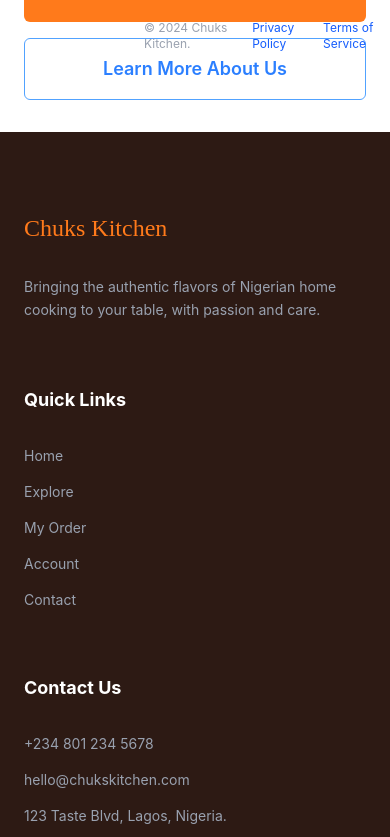
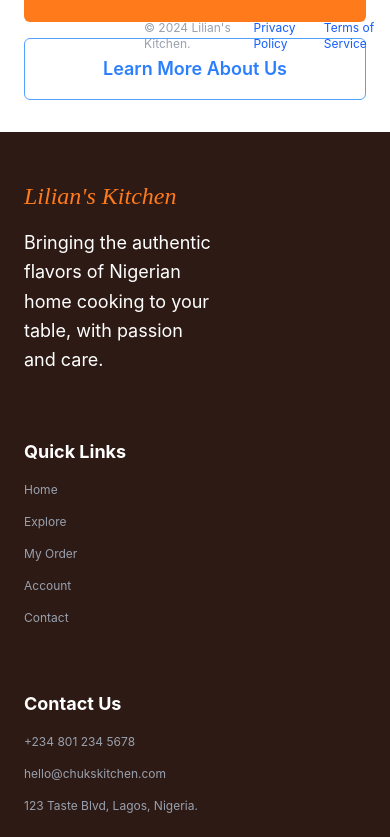
Before and after one commit to wisdom-maduchor/Trueminds_Individual_project, a React (Vite) app: page / in a window 390 px wide. Shown: the part 1007-1844 px from the top of the page. Built offline with nearby package versions, Linux system fonts and the light colour scheme.

Commit message:
making some updates

```diff
--- a/src/App.jsx
+++ b/src/App.jsx
@@ -108,6 +108,7 @@ function App() {
         <Menu
           onLoginClick={navigateToLogin}
           onHomeClick={navigateToHome}
+          onExploreClick={navigateToMenu}
           onFoodSelect={navigateToFoodDetail}
           onMyOrdersClick={navigateToMyOrders}
           onAccountClick={navigateToPayment}
--- a/src/components/Footer.jsx
+++ b/src/components/Footer.jsx
@@ -2,17 +2,17 @@ import React from 'react';
 
 const Footer = ({ onHomeClick, onExploreClick, onMyOrdersClick, onAccountClick }) => {
     return (
-        <footer className="bg-dark-brown text-white py-20 px-6 md:px-24 mt-auto">
+        <footer className="bg-dark-brown text-white py-12 px-6 md:px-24 mt-auto">
             <div className="max-w-7xl mx-auto grid grid-cols-1 md:grid-cols-4 gap-16">
                 <div>
-                    <h2 className="text-2xl font-pacifico text-chuks-orange mb-8">Chuks Kitchen</h2>
-                    <p className="text-gray-400 leading-relaxed text-sm">
-                        Bringing the authentic flavors of Nigerian home cooking to your table, with passion and care.
+                    <h2 className="text-2xl font-pacifico italic text-chuks-orange mb-4">Lilian's Kitchen</h2>
+                    <p className="text-white leading-relaxed text-lg">
+                        Bringing the authentic <br /> flavors of Nigerian <br /> home cooking to your <br /> table, with passion <br /> and care.
                     </p>
                 </div>
                 <div>
-                    <h3 className="text-lg font-bold mb-8">Quick Links</h3>
-                    <ul className="space-y-4 text-gray-400 text-sm">
+                    <h3 className="text-lg font-bold mb-4">Quick Links</h3>
+                    <ul className="space-y-4 text-gray-400 text-xs">
                         <li><button onClick={onHomeClick} className="hover:text-white transition-colors">Home</button></li>
                         <li><button onClick={onExploreClick} className="hover:text-white transition-colors">Explore</button></li>
                         <li><button onClick={onMyOrdersClick} className="hover:text-white transition-colors">My Order</button></li>
@@ -21,16 +21,16 @@ const Footer = ({ onHomeClick, onExploreClick, onMyOrdersClick, onAccountClick }
                     </ul>
                 </div>
                 <div>
-                    <h3 className="text-lg font-bold mb-8">Contact Us</h3>
-                    <ul className="space-y-4 text-gray-400 text-sm">
+                    <h3 className="text-lg font-bold mb-4">Contact Us</h3>
+                    <ul className="space-y-4 text-gray-400 text-xs">
                         <li>+234 801 234 5678</li>
                         <li>hello@chukskitchen.com</li>
                         <li>123 Taste Blvd, Lagos, Nigeria.</li>
                     </ul>
                 </div>
                 <div>
-                    <h3 className="text-lg font-bold mb-8">Follow Us</h3>
-                    <ul className="space-y-4 text-gray-400 text-sm">
+                    <h3 className="text-lg font-bold mb-4">Follow Us</h3>
+                    <ul className="space-y-4 text-gray-400 text-xs">
                         <li><a href="#" className="hover:text-white transition-colors">Facebook</a></li>
                         <li><a href="#" className="hover:text-white transition-colors">Twitter</a></li>
                         <li><a href="#" className="hover:text-white transition-colors">LinkedIn</a></li>
@@ -38,7 +38,7 @@ const Footer = ({ onHomeClick, onExploreClick, onMyOrdersClick, onAccountClick }
                     </ul>
                 </div>
             </div>
-            <div className="max-w-7xl mx-auto mt-20 pt-8 border-t border-gray-800 flex flex-col md:flex-row justify-between items-center gap-6">
+            <div className="max-w-7xl mx-auto mt-10 pt-8 border-t border-gray-800 flex flex-col md:flex-row justify-between items-center gap-6">
                 <p className="text-xs text-gray-600">© 2020 Lift Media. All rights reserved.</p>
                 <button
                     onClick={() => window.scrollTo({ top: 0, behavior: 'smooth' })}
--- a/src/components/Header.jsx
+++ b/src/components/Header.jsx
@@ -12,10 +12,10 @@ const Header = ({
         <header className="bg-white px-6 md:px-24 py-4 flex items-center justify-between sticky top-0 z-50 border-b border-gray-100">
             <div className="flex items-center space-x-12">
                 <h1
-                    className="text-2xl font-pacifico text-chuks-orange cursor-pointer"
+                    className="text-2xl font-pacifico italic text-chuks-orange cursor-pointer"
                     onClick={onHomeClick}
                 >
-                    Chuks Kitchen
+                    Lilian's Kitchen
                 </h1>
                 <nav className="hidden md:flex space-x-8 text-sm font-medium text-gray-600">
                     <button
--- a/src/index.css
+++ b/src/index.css
@@ -1,13 +1,13 @@
 @import "tailwindcss";
 
 @theme {
-  --font-pacifico: "Pacifico", cursive;
+  --font-pacifico: "Buttermilk", cursive;
   --font-inter: "Inter", sans-serif;
   --color-chuks-orange: #FF7A1B;
   --color-dark-brown: #2D1A14;
 }
 
-@import url('https://fonts.googleapis.com/css2?family=Inter:wght@400;500;600;700&family=Pacifico&display=swap');
+@import url('https://fonts.googleapis.com/css2?family=Inter:wght@400;500;600;700&display=swap');
 
 body {
   margin: 0;
--- a/src/pages/Login.jsx
+++ b/src/pages/Login.jsx
@@ -17,7 +17,7 @@ const Login = ({ onBackClick, onSignupClick, onHomeClick, onExploreClick, onMyOr
                         className="w-full h-full object-cover"
                     />
                     <div className="absolute inset-0 bg-[#FF7A1B]/70 flex flex-col items-center justify-center text-white px-12 text-center">
-                        <h1 className="text-5xl font-pacifico mb-8">Chuks Kitchen</h1>
+                        <h1 className="text-5xl font-pacifico italic mb-8">Lilian's Kitchen</h1>
                         <p className="text-xl max-w-sm leading-relaxed">
                             Your journey to delicious, authentic Nigerian meals starts here. Sign up or log in to order your favorites today!
                         </p>
@@ -28,7 +28,7 @@ const Login = ({ onBackClick, onSignupClick, onHomeClick, onExploreClick, onMyOr
                 <div className="w-full md:w-1/2 flex flex-col items-center justify-center px-6 md:px-16 py-8 md:py-12 bg-[#F5F7FA]">
                     <div className="w-full max-w-md rounded-2xl">
                         <div className="text-center mb-3">
-                            <h1 className="text-2xl font-pacifico text-chuks-orange mb-2">Chuks Kitchen</h1>
+                            <h1 className="text-2xl font-pacifico italic text-chuks-orange mb-2">Lilian's Kitchen</h1>
                             <h2 className="text-2xl font-bold text-gray-900">Login your Account</h2>
                         </div>
 
--- a/src/pages/Menu.jsx
+++ b/src/pages/Menu.jsx
@@ -254,7 +254,7 @@ const FoodCard = ({ item, onSelect, onAddToCart, onMyOrdersClick }) => (
 );
 
 // ─── Menu page ────────────────────────────────────────────────────────────────
-const Menu = ({ onLoginClick, onHomeClick, onFoodSelect, onMyOrdersClick, onAddToCart, onAccountClick }) => {
+const Menu = ({ onLoginClick, onHomeClick, onExploreClick, onFoodSelect, onMyOrdersClick, onAddToCart, onAccountClick }) => {
     const [selectedCategory, setSelectedCategory] = useState('Popular');
     const [isDropdownOpen, setIsDropdownOpen] = useState(false);
 
@@ -284,10 +284,10 @@ const Menu = ({ onLoginClick, onHomeClick, onFoodSelect, onMyOrdersClick, onAddT
                 <img src={homeHero} alt="Menu Hero" className="w-full h-full object-cover object-center" />
                 <div className="absolute inset-0 bg-black/40 flex flex-col justify-end px-6 md:px-24 pb-12">
                     <h2 className="text-4xl md:text-5xl font-bold text-white mb-2 tracking-tight">
-                        Chuks Kitchen
+                        Lilian's Kitchen
                     </h2>
                     <p className="text-lg md:text-xl text-gray-200 font-light">
-                        Chuks Kitchen Nigerian Home Cooking 4.8 (12k)
+                        Lilian's Kitchen Nigerian Home Cooking 4.8 (12k)
                     </p>
                 </div>
             </section>
--- a/src/pages/MyOrders.jsx
+++ b/src/pages/MyOrders.jsx
@@ -84,7 +84,7 @@ const MyOrders = ({ onLoginClick, onHomeClick, onExploreClick, cartItems, onUpda
                         onClick={onExploreClick}
                         className="flex items-center text-blue-500 font-medium hover:underline text-sm"
                     >
-                        <span className="mr-2 text-xl">+</span> Add more items from Chuks Kitchen
+                        <span className="mr-2 text-xl">+</span> Add more items from Lilian's Kitchen
                     </button>
 
                     <div className="flex flex-col items-end gap-4">
--- a/src/pages/Onboarding.jsx
+++ b/src/pages/Onboarding.jsx
@@ -22,7 +22,7 @@ const Onboarding = ({ onStartOrder, onSignIn, onHomeClick, onExploreClick, onMyO
                 <div className="w-full md:w-1/2 flex flex-col px-6 md:px-16 py-8 md:py-12 relative">
                     {/* Header */}
                     <div className="flex justify-between items-center mb-16">
-                        <h1 className="text-2xl font-pacifico text-chuks-orange">Chuks Kitchen</h1>
+                        <h1 className="text-2xl font-pacifico italic text-chuks-orange">Lilian's Kitchen</h1>
                         <button
                             onClick={onSignIn}
                             className="px-6 py-2 border border-blue-400 text-blue-500 rounded-md hover:bg-blue-50 transition-colors text-sm font-medium"
@@ -81,7 +81,7 @@ const Onboarding = ({ onStartOrder, onSignIn, onHomeClick, onExploreClick, onMyO
 
                     {/* Right Column Bottom Links */}
                     <div className="absolute bottom-8 left-6 md:left-16 flex items-center space-x-4 text-xs text-gray-400 ml-30 mb-12">
-                        <span>© 2024 Chuks Kitchen.</span>
+                        <span>© 2024 Lilian's Kitchen.</span>
                         <a href="#" className="hover:text-gray-600 text-blue-600">Privacy Policy</a>
                         <a href="#" className="hover:text-gray-600 text-blue-600">Terms of Service</a>
                     </div>
--- a/src/pages/Signup.jsx
+++ b/src/pages/Signup.jsx
@@ -18,7 +18,7 @@ const Signup = ({ onSignInClick, onHomeClick, onExploreClick, onMyOrdersClick, o
                         className="w-full h-full object-cover"
                     />
                     <div className="absolute inset-0 bg-[#FF7A1B]/70 flex flex-col items-center justify-center text-white px-12 text-center">
-                        <h1 className="text-5xl font-pacifico mb-8">Chuks Kitchen</h1>
+                        <h1 className="text-5xl font-pacifico italic mb-8">Lilian's Kitchen</h1>
                         <p className="text-xl max-w-sm leading-relaxed">
                             Your journey to delicious, authentic Nigerian meals starts here. Sign up or log in to order your favorites today!
                         </p>
@@ -29,7 +29,7 @@ const Signup = ({ onSignInClick, onHomeClick, onExploreClick, onMyOrdersClick, o
                 <div className="w-full md:w-1/2 flex flex-col items-center justify-center px-6 md:px-16 py-8 md:py-12 bg-[#F5F7FA]">
                     <div className="w-full max-w-md rounded-2xl">
                         <div className="text-center mb-6">
-                            <h1 className="text-2xl font-pacifico text-chuks-orange mb-2">Chuks Kitchen</h1>
+                            <h1 className="text-2xl font-pacifico italic text-chuks-orange mb-2">Lilian's Kitchen</h1>
                             <h2 className="text-2xl font-bold text-gray-900">Create Your Account</h2>
                         </div>
 
--- a/src/pages/Success.jsx
+++ b/src/pages/Success.jsx
@@ -50,7 +50,7 @@ const Success = ({ onLoginClick, onHomeClick, onTrackOrder, onExploreClick, onMy
 
                     <h2 className="text-xl font-bold text-gray-900 mb-2">Order Placed Successfully!</h2>
                     <p className="text-gray-600 mb-10 text-sm">
-                        Your delicious Chuks Kitchen meal is on its way!
+                        Your delicious Lilian's Kitchen meal is on its way!
                     </p>
 
                     {/* Central Animation Area */}
```
